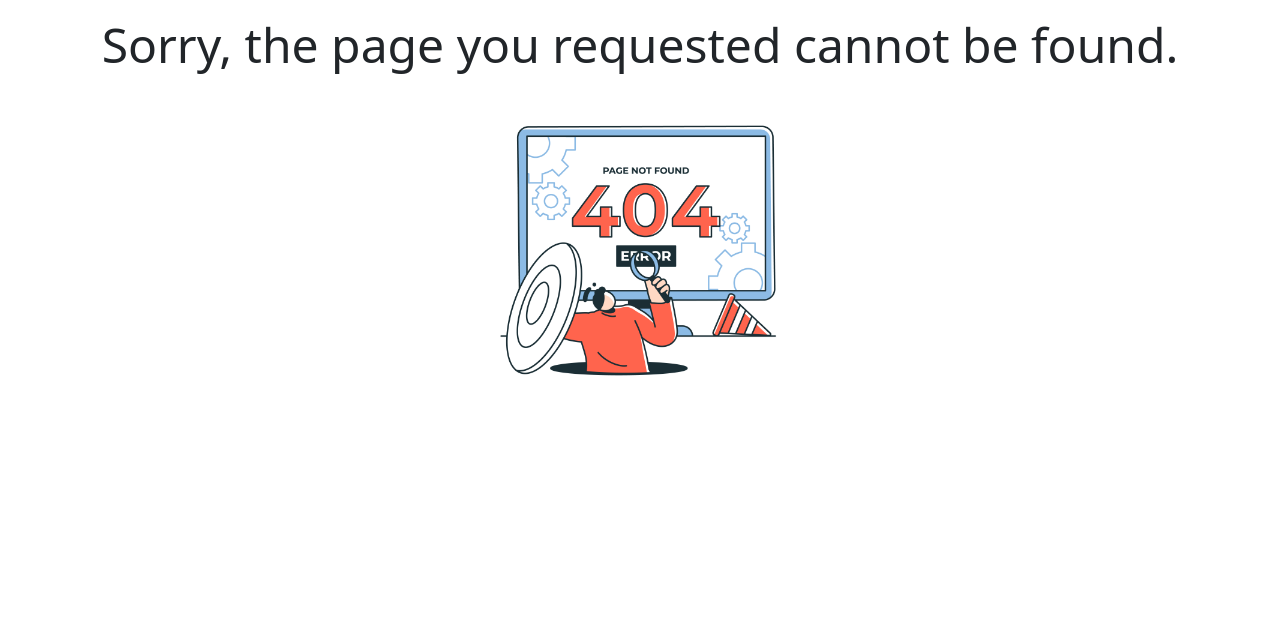
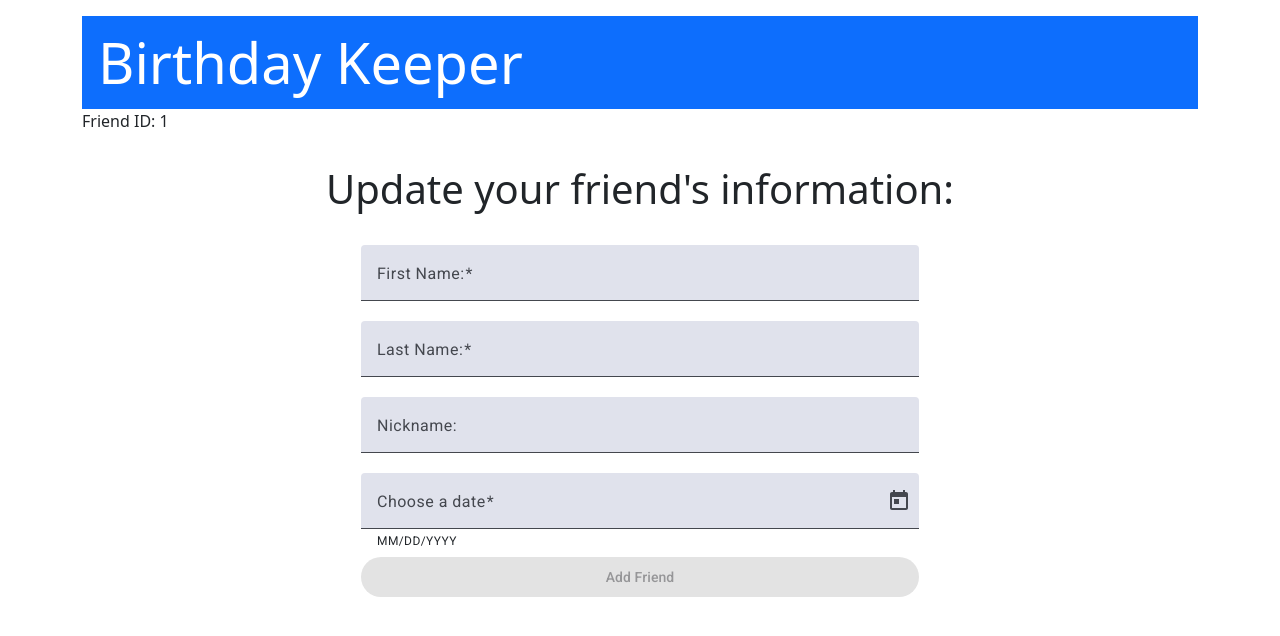
Before and after one commit to mkoutra/birthday-keeper-angular, an Angular app: page /friends/edit/1 in a window 1280 px wide. Shown: the top 636 px of the page. Built offline with nearby package versions, Linux system fonts and the light colour scheme.

Commit message:
Update friend template

```diff
--- a/src/app/app.routes.ts
+++ b/src/app/app.routes.ts
@@ -4,6 +4,7 @@ import { UserRegisterComponent } from './components/user-register/user-register.
 import { MainViewComponent } from './components/main-view/main-view.component';
 import { NotFoundComponent } from './components/not-found/not-found.component';
 import { AddFriendComponent } from './components/add-friend/add-friend.component';
+import { UpdateFriendComponent } from './components/update-friend/update-friend.component';
 
 export const routes: Routes = [
     { path:'login', component: UserLoginComponent},
@@ -11,5 +12,6 @@ export const routes: Routes = [
     { path:'register', component: UserRegisterComponent},
     { path:'main', component: MainViewComponent},
     { path:'friends/add', component: AddFriendComponent},
+    { path:'friends/edit/:id', component: UpdateFriendComponent},
     { path:'**', component: NotFoundComponent},             // a no matching path
 ];
--- a/src/app/components/simple-table/simple-table.component.html
+++ b/src/app/components/simple-table/simple-table.component.html
@@ -7,7 +7,8 @@
   </div>
 </div>
 
-<table matSort (matSortChange)="sortData($event)" class="table table-striped table-hover mt-2">
+<div class="table-responsive">
+  <table matSort (matSortChange)="sortData($event)" class="table table-striped table-hover mt-2">
     <tr>
       <th mat-sort-header="id" disabled>#</th>
       <th mat-sort-header="firstname">Firstname</th>
@@ -28,5 +29,6 @@
           <td><a type="button" class="btn btn-outline-primary" (click)="onEditClicked(friend.id)"><mat-icon>edit</mat-icon></a></td>
           <td><a type="button" class="btn btn-outline-danger" (click)="onDeleteClicked(friend.id)"><mat-icon>delete</mat-icon></a></td>
         </tr>
-    </tbody>
+      </tbody>
   </table>
+</div>
--- a/src/app/components/simple-table/simple-table.component.ts
+++ b/src/app/components/simple-table/simple-table.component.ts
@@ -1,9 +1,9 @@
-import { Component } from '@angular/core';
+import { Component, inject } from '@angular/core';
 import { FriendResponse, friendsDemo } from '../../shared/interfaces/friend-response';
 
 import { Sort, MatSortModule } from '@angular/material/sort';
 import { MatIconModule } from '@angular/material/icon';
-import { RouterLink } from '@angular/router';
+import { Router, RouterLink } from '@angular/router';
 import { NgFor } from '@angular/common';
 
 @Component({
@@ -14,6 +14,7 @@ import { NgFor } from '@angular/common';
   styleUrl: './simple-table.component.css'
 })
 export class SimpleTableComponent {
+    router = inject(Router);
     friends = friendsDemo;
 
     sortedData: FriendResponse[];
@@ -50,7 +51,7 @@ export class SimpleTableComponent {
     }
 
     onEditClicked(id:string) {
-        console.log("Edit clicked for id: ", id);
+        this.router.navigate(['/friends/edit', id]);
     }
 
     onDeleteClicked(id:string) {
--- /dev/null
+++ b/src/app/components/update-friend/update-friend.component.html
@@ -0,0 +1,61 @@
+<div class="container mt-3">
+    <app-navbar></app-navbar>
+
+    <p>Friend ID: {{friendId}}</p>
+
+    <div class="d-flex flex-column align-items-center">
+
+        <h4 class="display-6 my-3">Update your friend's information:</h4>
+
+        <div class="d-flex justify-content-center w-100">
+            <form [formGroup]="form" class="d-flex flex-column w-50 mt-3">
+
+                <mat-form-field>
+                    <mat-label>First Name:</mat-label>
+                    <input matInput type="text" formControlName="firstname">
+                    <mat-error>Please enter the first name.</mat-error>
+                </mat-form-field>
+
+                <mat-form-field>
+                    <mat-label>Last Name:</mat-label>
+                    <input matInput type="text" formControlName="lastname">
+                    <mat-error>Please enter the last name.</mat-error>
+                </mat-form-field>
+
+                <mat-form-field>
+                    <mat-label>Nickname:</mat-label>
+                    <input matInput type="text" formControlName="nickname">
+                </mat-form-field>
+
+                <mat-form-field>
+                    <mat-label>Choose a date</mat-label>
+                    <input matInput [matDatepicker]="picker" formControlName="dateOfBirth">
+                    <mat-hint>MM/DD/YYYY</mat-hint>
+                    <mat-datepicker-toggle matIconSuffix [for]="picker"></mat-datepicker-toggle>
+                    <mat-datepicker #picker></mat-datepicker>
+                    @if (form.get('dateOfBirth')?.hasError('required')) {
+                        <mat-error>Please enter the date of birth.</mat-error>
+                    } @else {
+                        <mat-error>The date of birth cannot be in the future. </mat-error>
+                    }
+                </mat-form-field>
+
+                <button mat-flat-button (click)="onSubmit()" [disabled]="form.invalid" class="my-2">Add Friend</button>
+            </form>
+        </div>
+
+            @if (friendAlreadyExists) {
+                <div class="alert alert-danger text-center mt-3 w-50">
+                    <strong>Error:</strong>A friend named <strong>{{insertedFullname}}</strong> already exists.
+                </div>
+            }
+
+            @if (successfulInsertion) {
+                <div class="alert alert-success text-center mt-3 w-50">
+                    Your friend, <strong>{{insertedFullname}}</strong>, has been added successfully!
+                </div>
+                <button mat-flat-button (click)="goBackToMain()" class="mt-3 w-50">Back to Main</button>
+            }
+
+    </div>
+</div>
--- /dev/null
+++ b/src/app/components/update-friend/update-friend.component.ts
@@ -0,0 +1,116 @@
+import { ChangeDetectionStrategy, Component, inject } from '@angular/core';
+import { ActivatedRoute } from '@angular/router';
+
+import { FormGroup, FormControl, ReactiveFormsModule, Validators, AbstractControl } from '@angular/forms';
+
+import { MatInputModule } from '@angular/material/input';
+import { MatFormFieldModule } from '@angular/material/form-field';
+import { MatButtonModule } from '@angular/material/button';
+import { MatTooltipModule } from '@angular/material/tooltip';
+import { MatDatepickerModule } from '@angular/material/datepicker';
+
+import { UserService } from '../../shared/services/user.service';
+import { Router } from '@angular/router';
+import { NavbarComponent } from "../navbar/navbar.component";
+import {provideNativeDateAdapter} from '@angular/material/core';
+import { pastDateValidator } from '../../shared/validator/past-date.validator';
+import { FriendResponse } from '../../shared/interfaces/friend-response';
+
+@Component({
+  selector: 'app-update-friend',
+  standalone: true,
+  providers: [provideNativeDateAdapter()],
+  imports: [ReactiveFormsModule,
+            MatButtonModule,
+            MatFormFieldModule,
+            MatInputModule,
+            MatTooltipModule,
+            NavbarComponent,
+            NavbarComponent,
+            MatDatepickerModule],
+  templateUrl: './update-friend.component.html',
+  styleUrl: './update-friend.component.css',
+  changeDetection: ChangeDetectionStrategy.OnPush,
+})
+export class UpdateFriendComponent {
+    friendId: string | null | undefined;
+    route = inject(ActivatedRoute);
+    userService = inject(UserService);
+    router = inject(Router);
+
+    ngOnInit(): void {
+        this.friendId = this.route.snapshot.paramMap.get('id');
+        // Fetch data from API to fill the form
+    }
+
+    testFriend = {
+        firstname: "Test Firstname",
+        lastname: "Test Lastname",
+        nickname: "Test nickname",
+        dateOfBirth:"1998-02-23"
+    }
+
+    successfulInsertion: boolean = false;
+    friendAlreadyExists: boolean = false;
+
+    insertedFullname = 'John Doe';
+
+    form = new FormGroup({
+            firstname: new FormControl('', Validators.required),
+            lastname: new FormControl('', Validators.required),
+            nickname: new FormControl(''),
+            dateOfBirth: new FormControl('', [Validators.required, pastDateValidator()])
+    })
+
+    createValidDateFormat(date: Date) {
+      const day = String(date.getDate()).padStart(2, '0');
+      const month = String(date.getMonth() + 1).padStart(2, '0');
+      const year = date.getFullYear();
+      return `${year}-${month}-${day}`;
+    }
+
+    onSubmit() {
+        console.log("Information obtained directly from the form: ", this.form.value);
+        console.log("Date Of Birth: ", this.form.get('dateOfBirth')?.value)
+        let date: Date = this.form.get('dateOfBirth')?.value as unknown as Date
+
+        console.log(this.createValidDateFormat(date))
+
+        this.form.patchValue({
+            firstname: this.testFriend.firstname,
+            lastname: this.testFriend.lastname,
+            nickname: this.testFriend.nickname,
+            dateOfBirth: this.testFriend.dateOfBirth,
+        })
+
+        // const userToInsert: InsertUser = {
+        //     username: this.form.get('username')?.value?.trim() || '',
+        //     password: this.form.get('password')?.value?.trim() || '',
+        //     role: isAdmin ? "ADMIN" : "USER"
+        // };
+
+        // console.log(userToInsert);
+
+        // this.userService.registerUser(userToInsert).subscribe({
+        //     next: (response) => {
+        //         console.log("Response from backend: ", response)
+        //         this.successfulInsertion = true;
+        //         this.insertedFullname = userToInsert.username;
+        //     },
+        //     error: (error) => {
+        //         console.log('Error from Backend', error)
+        //         const errorResponse = error.error as ErrorResponse;
+        //         console.log('Error response', errorResponse);
+
+        //         this.friendAlreadyExists = true;
+        //         this.insertedFullname = userToInsert.username;
+        //     }
+        // });
+    }
+
+    goBackToMain() {
+        this.form.reset();
+        this.router.navigate(['login']);
+    }
+
+}
```
Also changed, not shown: src/app/components/update-friend/update-friend.component.css (added).
